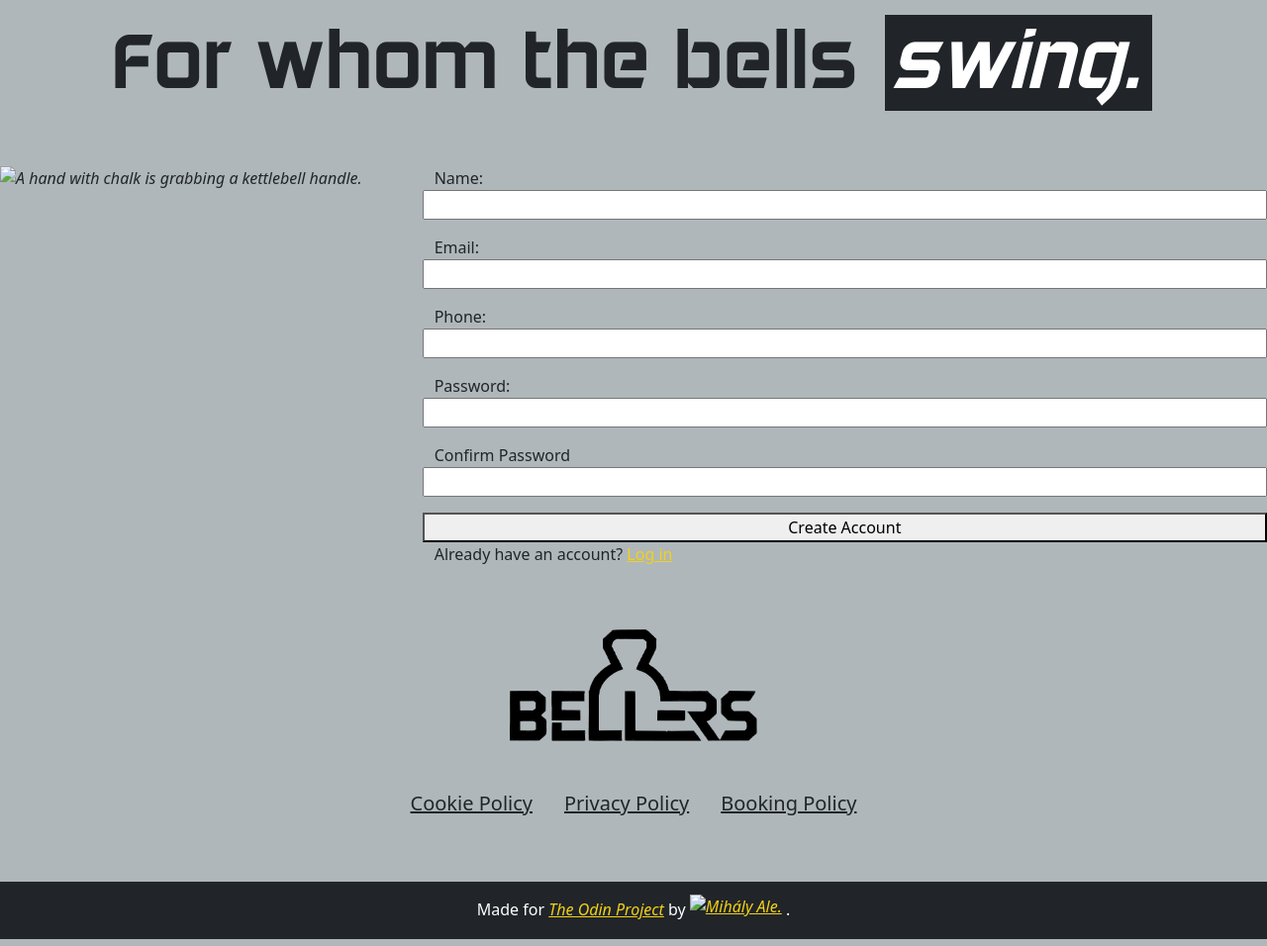
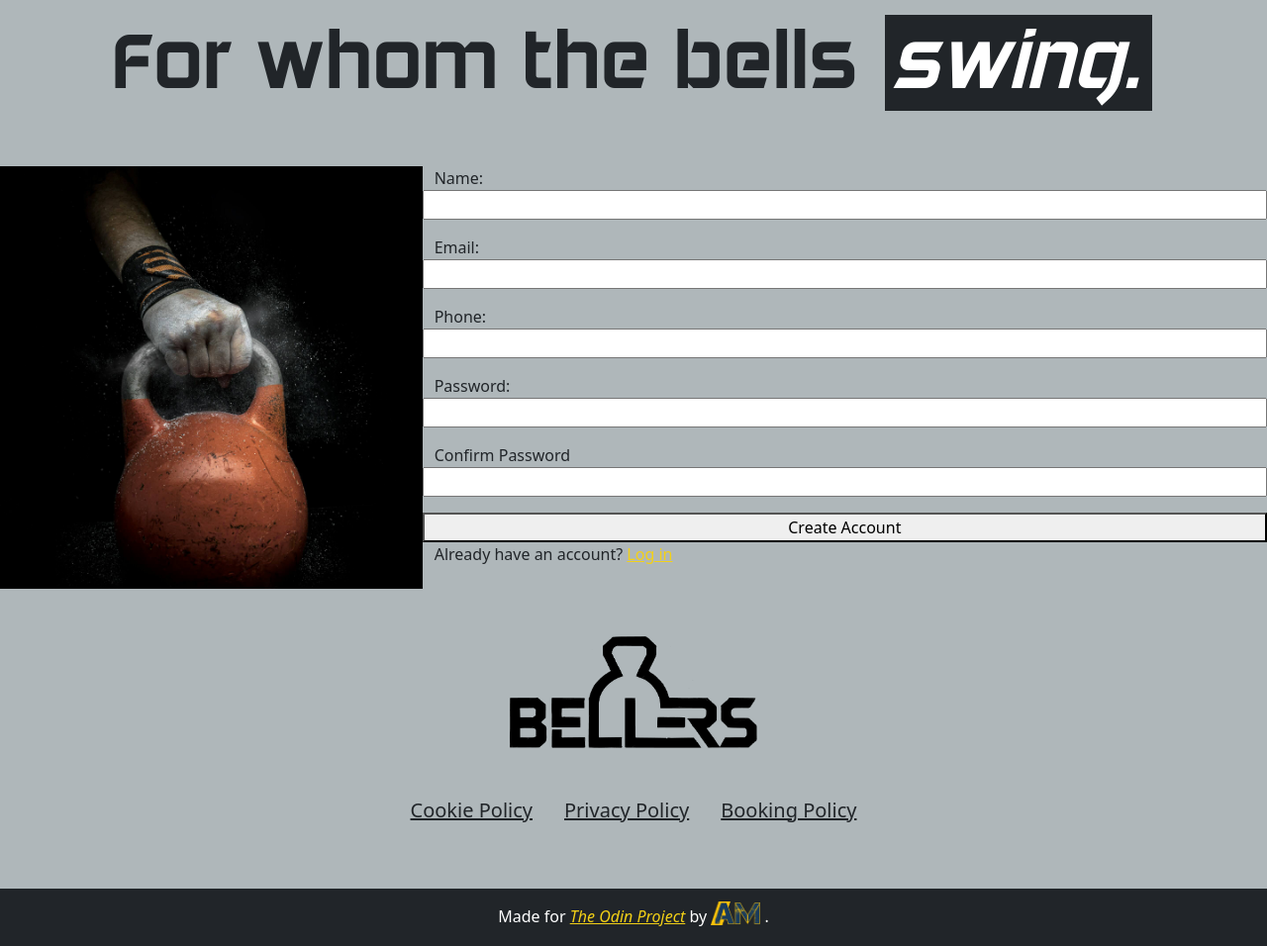
Before and after one commit to mihaly-ale/odinProject-registrationForm, a website: page index.html in a window 1280 px wide. Shown: the whole page at 99% size. Drawn offline with Linux system fonts and the light colour scheme; the site is published under a folder, as on GitHub Pages, so addresses that start at the root find nothing.

Commit message:
Fix images path for proper routing

```diff
--- a/index.html
+++ b/index.html
@@ -31,7 +31,7 @@
 			</h1>
 		</header>
 		<img
-			src="/assets/images/bg-image.jpg"
+			src="assets/images/bg-image.jpg"
 			alt="A hand with chalk is grabbing a kettlebell handle."
 			id="hero-image"
 			class="img-fluid" />
@@ -116,7 +116,7 @@
 					by
 					<a href="https://www.github.com/mihaly-ale"
 						><img
-							src="/assets/logos/dev-logo.png"
+							src="assets/logos/dev-logo.png"
 							alt="Mihály Ale."
 							class="img-fluid dev-logo"
 							width="50"
```
